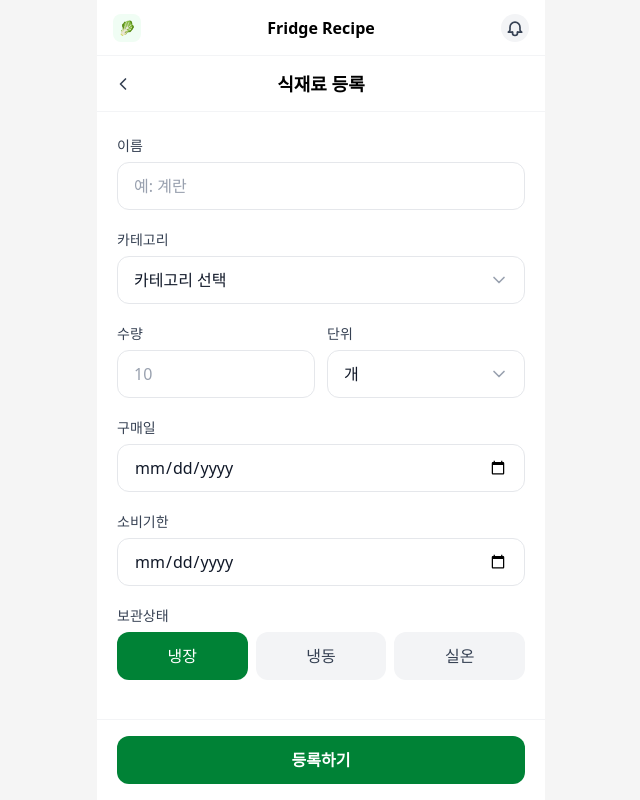
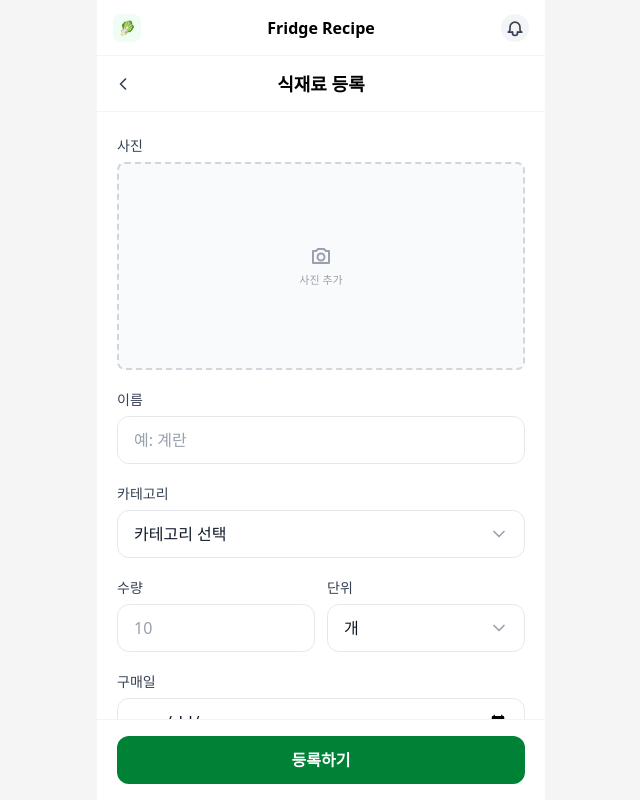
Before and after one commit to amInspireCamp6th-miniProject/front, a React (Vite) app: page /ingredients/new/form in a window 1280 px wide. Shown: the whole page, without its empty margins (319-959 px from the left). Built offline with nearby package versions, Linux system fonts and the light colour scheme.

Commit message:
feat: 식재료 등록 폼에 사진 입력칸 추가 (UI만)

```diff
--- a/src/features/ingredient/ui/IngredientForm.jsx
+++ b/src/features/ingredient/ui/IngredientForm.jsx
@@ -1,4 +1,4 @@
-import { useState } from 'react'
+import { useRef, useState } from 'react'
 
 import BottomBar from '../../../components/layout/BottomBar'
 import Button from '../../../components/ui/Button'
@@ -8,6 +8,7 @@ import Select from '../../../components/ui/Select'
 import { INGREDIENT_CATEGORY } from '../model/categoryMap'
 import { UNIT_OPTIONS } from '../model/unit'
 import StorageSelector from './StorageSelector'
+import Icon from '../../../components/ui/Icon'
 
 const CATEGORY_OPTIONS = Object.entries(INGREDIENT_CATEGORY).map(([value, { name }]) => ({
   value,
@@ -38,6 +39,8 @@ function validate(values) {
 function IngredientForm({ initialValues, onSubmit, submitLabel }) {
   const [values, setValues] = useState({ ...EMPTY_VALUES, ...initialValues })
   const [errors, setErrors] = useState({})
+  const [photoFile, setPhotoFile] = useState(null)
+  const photoInputRef = useRef(null)
 
   function handleChange(name, value) {
     setValues((prev) => ({ ...prev, [name]: value }))
@@ -46,6 +49,11 @@ function IngredientForm({ initialValues, onSubmit, submitLabel }) {
   // Input, Select 는 이벤트로 오니까 name/value 를 꺼내서 handleChange 로 넘긴다
   function handleInputChange(event) {
     handleChange(event.target.name, event.target.value)
+  }
+
+  function handlePhotoChange(e) {
+    const file = e.target.files[0]
+    if (file) setPhotoFile(file)
   }
 
   function handleSubmit(event) {
@@ -65,6 +73,33 @@ function IngredientForm({ initialValues, onSubmit, submitLabel }) {
   return (
     <form onSubmit={handleSubmit} noValidate className="flex min-h-full flex-col">
       <div className="flex flex-col gap-5 px-5 py-6">
+        <Field label="사진">
+          <input
+            ref={photoInputRef}
+            type="file"
+            accept="image/*"
+            className="hidden"
+            onChange={handlePhotoChange}
+          />
+          <button
+            type="button"
+            onClick={() => photoInputRef.current.click()}
+            className="flex h-52 w-full flex-col items-center justify-center gap-1 rounded-lg border-2 border-dashed border-gray-300 bg-gray-50 text-gray-400"
+          >
+            {photoFile ? (
+              <img
+                src={URL.createObjectURL(photoFile)}
+                alt="선택한 사진"
+                className="h-full w-full rounded-lg object-cover"
+              />
+            ) : (
+              <>
+                <Icon name="camera" className="h-6 w-6" />
+                <span className="text-[11px]">사진 추가</span>
+              </>
+            )}
+          </button>
+        </Field>
         <Field label="이름" htmlFor="productName" error={errors.productName}>
           <Input
             id="productName"
```
